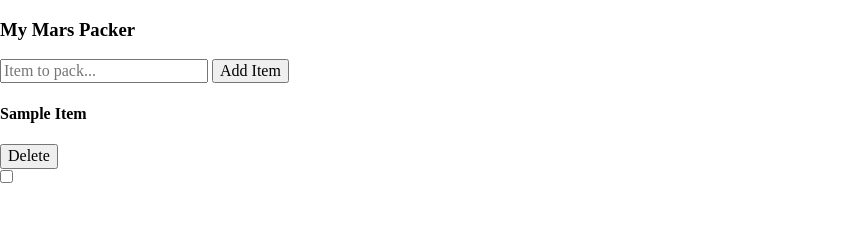
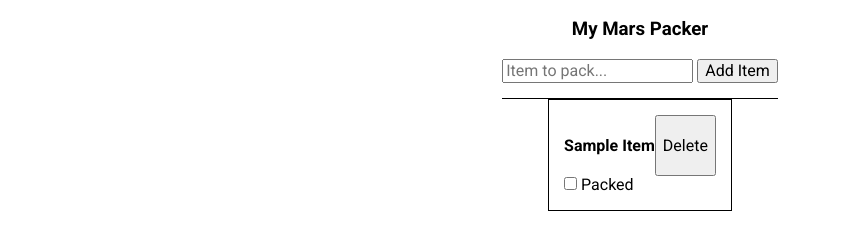
Before and after one commit to OphDub/mars-packer, a website: page public/index.html in a window 1280 px wide. Shown: the whole page, without its empty margins (0-841 px from the left). Drawn offline with Linux system fonts and the light colour scheme.

Commit message:
Add basic styling for page

```diff
--- a/public/index.html
+++ b/public/index.html
@@ -9,10 +9,11 @@
   <link rel="stylesheet" href="./styles/styles.css">
 </head>
 <body>
+  <main>
     <section>
       <header class="packer-hdr">
         <h3>My Mars Packer</h3>
-      <form action="submit">
+        <form action="submit" class="packer-form">
           <input type="text" placeholder="Item to pack..." class="packer-txt-input">
           <button class="packer-btn">Add Item</button>
         </form>
@@ -24,9 +25,13 @@
           <h4 class="item-name">Sample Item</h4>
           <button class="delete-item-btn">Delete</button>
         </div>
-      <input type="checkbox" name="packed-status" id="">
+        <div class="item-pack-status">
+          <input type="checkbox" name="packed-status" id="pack-status">
+          <label for="pack-status">Packed</label>
+        </div>
       </article>
     </section>
+  </main>
   <script src="./js/scripts.js"></script>
 </body>
 </html>
--- a/public/styles/styles.css
+++ b/public/styles/styles.css
@@ -0,0 +1,42 @@
+@import url('https://fonts.googleapis.com/css?family=Roboto:400,700');
+
+html {
+  height: 100%;
+  width: 100%;
+  font-family: 'Roboto', sans-serif;
+}
+
+main {
+  display: flex;
+  flex-direction: column;
+  align-items: center;
+}
+
+.packer-hdr {
+  display: flex;
+  flex-direction: column;
+  align-items: center;
+  border-bottom: 1px solid #000000;
+}
+
+.packer-form {
+  margin-bottom: 15px;
+}
+
+.item-container {
+  display: flex;
+  flex-direction: column;
+  align-items: center;
+}
+
+.item-card {
+  display: flex;
+  flex-direction: column;
+  border: 1px solid #000000;
+  padding: 15px;
+}
+
+.item-name-section {
+  display: flex;
+  flex-direction: row;
+}
```
Lines whose indentation alone changed are shown as unchanged.
